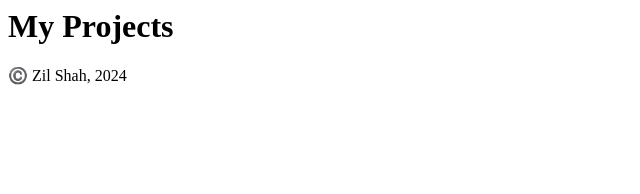
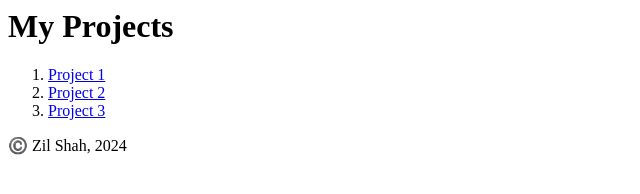
Before and after one commit to zillysh/zillysh.github.io, a plain HTML site: page index.html in a window 1280 px wide. Shown: the whole page, without its empty margins (0-640 px from the left). Drawn offline with Linux system fonts and the light colour scheme.

Commit message:
Added Links

```diff
--- a/index.html
+++ b/index.html
@@ -7,7 +7,11 @@
 			<h1>My Projects</h1>
 		</header>
 		<main>
-
+			<ol>
+				<li><a href="/spread">Project 1</a></li>
+				<li><a href="link">Project 2</a></li>
+				<li><a href="link">Project 3</a></li>
+			</ol>
 		</main>
 		<footer>
 			<p>©️ Zil Shah, 2024</p>
```
Also changed, not shown: style.css (added).
